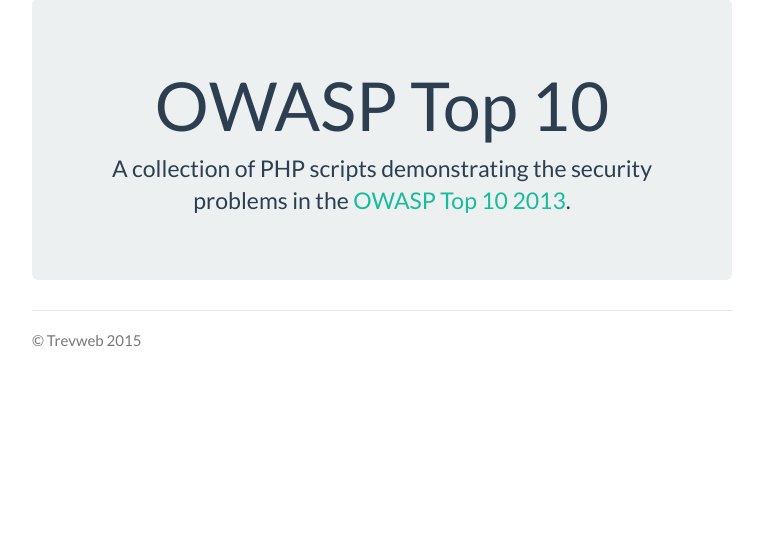
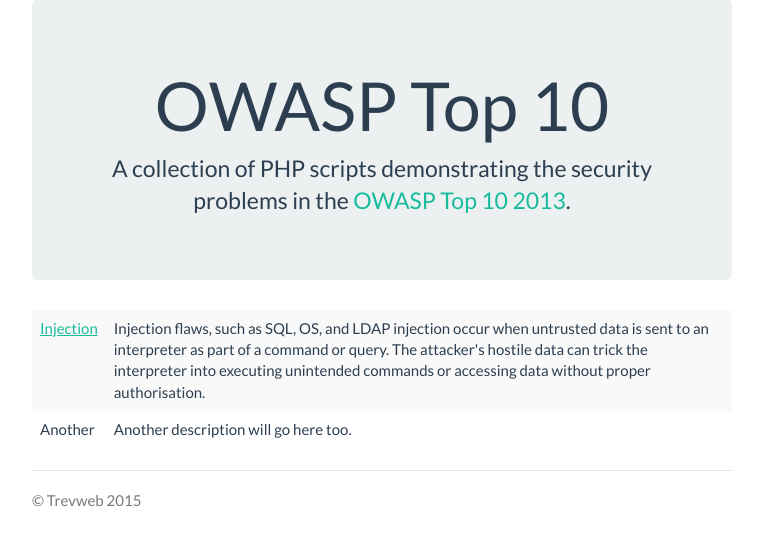
Before and after one commit to TrevStoke/owasp-top-10, a PHP site: page / in a window 1280 px wide. Shown: the part 117-663 px from the top of the page, without its empty margins (258-1021 px from the left). Run offline with PHP 8.4, Linux system fonts and the light colour scheme; some libraries are stand-ins or nearby versions.

Commit message:
Added an injection page and db folder.

```diff
--- /dev/null
+++ b/db/index.php
@@ -0,0 +1 @@
+<?php
--- a/index.php
+++ b/index.php
@@ -37,6 +37,18 @@
         <h1>OWASP Top 10</h1>
         <p class="lead">A collection of PHP scripts demonstrating the security problems in the <a href="https://www.owasp.org/index.php/Top_10_2013-Top_10">OWASP Top 10 2013</a>.</p>
     </div>
+    <table class="table table-striped">
+        <tbody>
+        <tr>
+            <td><a href="/injection">Injection</a></td>
+            <td>Injection flaws, such as SQL, OS, and LDAP injection occur when untrusted data is sent to an interpreter as part of a command or query. The attacker&apos;s hostile data can trick the interpreter into executing unintended commands or accessing data without proper authorisation.</td>
+        </tr>
+        <tr>
+            <td>Another</td>
+            <td>Another description will go here too.</td>
+        </tr>
+        </tbody>
+    </table>
     <footer class="footer">
         <p>&copy; Trevweb <?php echo htmlspecialchars(getdate()['year']); ?></p>
     </footer>
```
Also changed, not shown: injection.php (added, +14 -0 lines).
